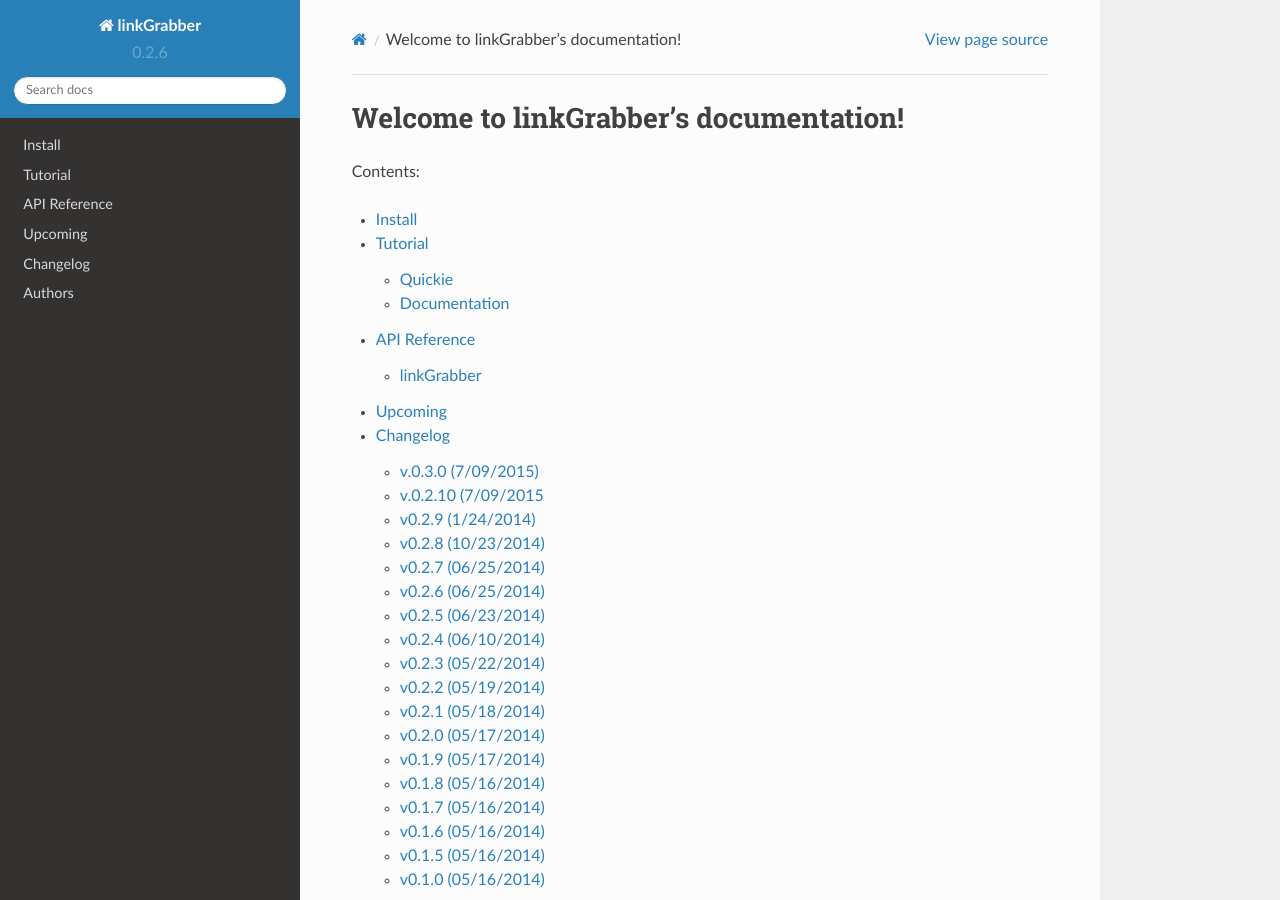
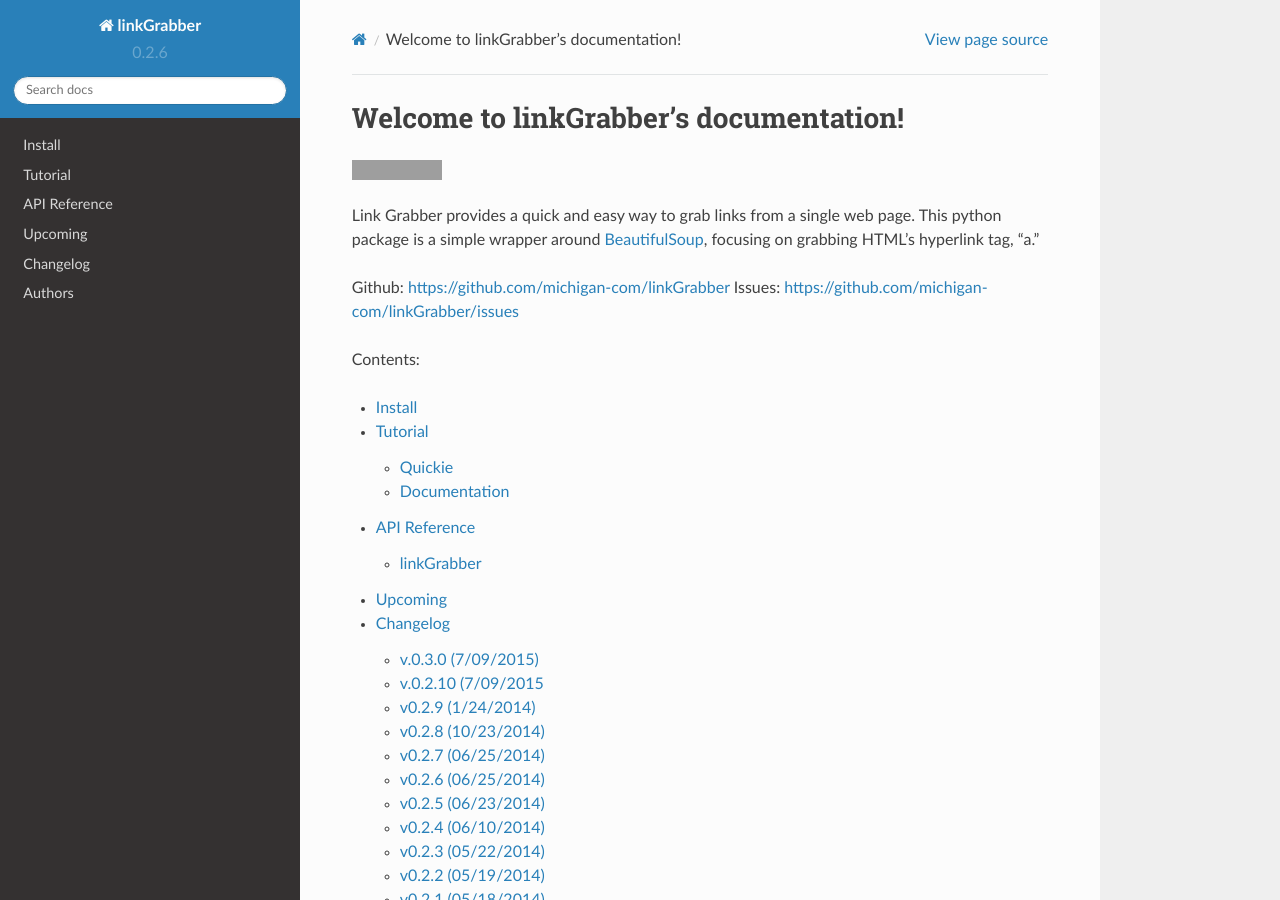
Before and after one commit to detroit-media-partnership/linkGrabber, a Sphinx documentation site: the page built from docs/index.rst, in a window 1280 px wide and 900 px high. Built offline with Sphinx 7.4.7 and the Read the Docs theme 2.0.0, drawn with Linux system fonts in a browser that asks for light colours; grey boxes are pictures that could not be loaded.

Commit message:
updated doc index page

```diff
--- a/docs/index.rst
+++ b/docs/index.rst
@@ -5,6 +5,17 @@
 
 Welcome to linkGrabber's documentation!
 =======================================
+
+.. image:: https://travis-ci.org/michigan-com/linkGrabber.svg?branch=master
+    :target: https://travis-ci.org/michigan-com/linkGrabber
+
+Link Grabber provides a quick and easy way to grab links from
+a single web page.  This python package is a simple wrapper
+around `BeautifulSoup <http://www.crummy.com/software/BeautifulSoup/>`_, focusing on grabbing HTML's
+hyperlink tag, "a."
+
+Github: https://github.com/michigan-com/linkGrabber
+Issues: https://github.com/michigan-com/linkGrabber/issues
 
 Contents:
 
```
